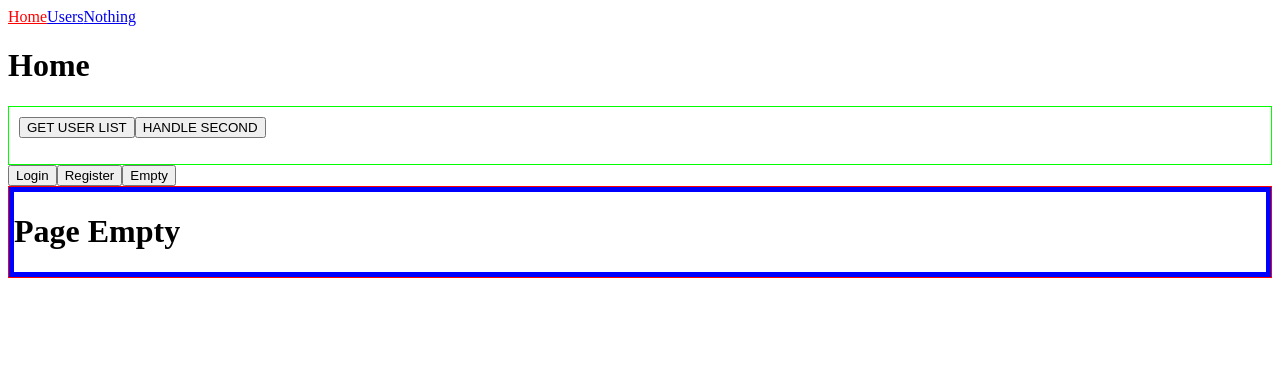
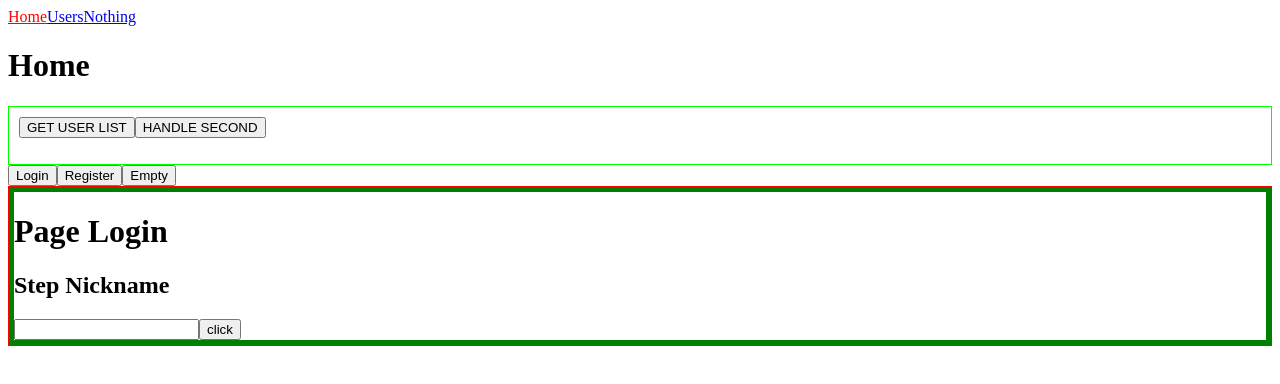
Before and after one commit to fedorovsky/react-multistep-form, a React (Create React App) app: page / in a window 1280 px wide. Shown: the top 384 px of the page. Built offline with nearby package versions, Linux system fonts and the light colour scheme.

Commit message:
added steps

```diff
--- a/src/app/multistep-form/components/PageLogin/PageLogin.tsx
+++ b/src/app/multistep-form/components/PageLogin/PageLogin.tsx
@@ -1,10 +1,25 @@
 import * as React from 'react';
+import useAppSelector from 'hooks/useAppSelector';
+import { multistepSelectors, Step } from '../../redux';
+import StepNickname from './StepNickname';
+import StepEmail from './StepEmail';
+import StepPassword from './StepPassword';
 import * as Styled from './PageLogin.styled';
 
+const StepMap = {
+  [Step.Empty]: null,
+  [Step.Nickname]: <StepNickname />,
+  [Step.Email]: <StepEmail />,
+  [Step.Password]: <StepPassword />,
+};
+
 const PageLogin = () => {
+  const step = useAppSelector(multistepSelectors.step);
+
   return (
     <Styled.Wrapper>
       <h1>Page Login</h1>
+      {StepMap[step]}
     </Styled.Wrapper>
   );
 };
--- /dev/null
+++ b/src/app/multistep-form/components/PageLogin/StepEmail/StepEmail.styled.ts
@@ -0,0 +1,3 @@
+import styled from 'styled-components';
+
+export const Wrapper = styled.div``;
--- /dev/null
+++ b/src/app/multistep-form/components/PageLogin/StepEmail/StepEmail.tsx
@@ -0,0 +1,25 @@
+import * as React from 'react';
+import useAppDispatch from 'hooks/useAppDispatch';
+import { multistepActions, Step } from '../../../redux';
+import * as Styled from './StepEmail.styled';
+
+const StepEmail = () => {
+  const dispatch = useAppDispatch();
+  const handleSubmit = (e: React.FormEvent<HTMLFormElement>) => {
+    e.preventDefault();
+    console.log(e);
+    dispatch(multistepActions.setStep(Step.Password));
+  };
+
+  return (
+    <Styled.Wrapper>
+      <h2>Step Email</h2>
+      <form onSubmit={handleSubmit}>
+        <input type="text" />
+        <input type="submit" value="click" />
+      </form>
+    </Styled.Wrapper>
+  );
+};
+
+export default StepEmail;
--- /dev/null
+++ b/src/app/multistep-form/components/PageLogin/StepEmail/index.ts
@@ -0,0 +1,3 @@
+import StepEmail from './StepEmail';
+
+export default StepEmail;
--- /dev/null
+++ b/src/app/multistep-form/components/PageLogin/StepNickname/StepNickname.styled.ts
@@ -0,0 +1,3 @@
+import styled from 'styled-components';
+
+export const Wrapper = styled.div``;
--- /dev/null
+++ b/src/app/multistep-form/components/PageLogin/StepNickname/StepNickname.tsx
@@ -0,0 +1,25 @@
+import * as React from 'react';
+import useAppDispatch from 'hooks/useAppDispatch';
+import { multistepActions, Step } from '../../../redux';
+import * as Styled from './StepNickname.styled';
+
+const StepNickname = () => {
+  const dispatch = useAppDispatch();
+  const handleSubmit = (e: React.FormEvent<HTMLFormElement>) => {
+    e.preventDefault();
+    console.log(e);
+    dispatch(multistepActions.setStep(Step.Email));
+  };
+
+  return (
+    <Styled.Wrapper>
+      <h2>Step Nickname</h2>
+      <form onSubmit={handleSubmit}>
+        <input type="text" />
+        <input type="submit" value="click" />
+      </form>
+    </Styled.Wrapper>
+  );
+};
+
+export default StepNickname;
--- /dev/null
+++ b/src/app/multistep-form/components/PageLogin/StepNickname/index.ts
@@ -0,0 +1,3 @@
+import StepNickname from './StepNickname';
+
+export default StepNickname;
--- /dev/null
+++ b/src/app/multistep-form/components/PageLogin/StepPassword/StepPassword.styled.ts
@@ -0,0 +1,3 @@
+import styled from 'styled-components';
+
+export const Wrapper = styled.div``;
--- /dev/null
+++ b/src/app/multistep-form/components/PageLogin/StepPassword/StepPassword.tsx
@@ -0,0 +1,21 @@
+import * as React from 'react';
+import * as Styled from './StepPassword.styled';
+
+const StepPassword = () => {
+  const handleSubmit = (e: React.FormEvent<HTMLFormElement>) => {
+    e.preventDefault();
+    console.log(e);
+  };
+
+  return (
+    <Styled.Wrapper>
+      <h2>Step Password</h2>
+      <form onSubmit={handleSubmit}>
+        <input type="text" />
+        <input type="submit" value="click" />
+      </form>
+    </Styled.Wrapper>
+  );
+};
+
+export default StepPassword;
--- /dev/null
+++ b/src/app/multistep-form/components/PageLogin/StepPassword/index.ts
@@ -0,0 +1,3 @@
+import StepPassword from './StepPassword';
+
+export default StepPassword;
--- a/src/app/multistep-form/index.ts
+++ b/src/app/multistep-form/index.ts
@@ -4,6 +4,7 @@ import {
   multistepActions,
   multistepSelectors,
   Page,
+  Step,
 } from './redux';
 
 export {
@@ -12,4 +13,5 @@ export {
   multistepActions,
   multistepSelectors,
   Page,
+  Step,
 };
--- a/src/app/multistep-form/redux/index.ts
+++ b/src/app/multistep-form/redux/index.ts
@@ -8,12 +8,21 @@ export enum Page {
   Register = 'Register',
 }
 
+export enum Step {
+  Empty = 'Empty',
+  Nickname = 'Nickname',
+  Email = 'Email',
+  Password = 'Password',
+}
+
 export interface Multistep {
   readonly page: Page;
+  readonly step: Step;
 }
 
 const initialState: Multistep = {
-  page: Page.Empty,
+  page: Page.Login,
+  step: Step.Nickname,
 };
 
 const multistepFormSlice = createSlice({
@@ -23,6 +32,9 @@ const multistepFormSlice = createSlice({
     setPage: (state, action: PayloadAction<Page>) => {
       state.page = action.payload;
     },
+    setStep: (state, action: PayloadAction<Step>) => {
+      state.step = action.payload;
+    },
   },
 });
 
@@ -30,6 +42,7 @@ export const stateSelector = (state: RootState): Multistep => state.multistep;
 
 export const multistepSelectors = {
   page: createSelector(stateSelector, (state) => state.page),
+  step: createSelector(stateSelector, (state) => state.step),
 };
 
 export const multistepActions = multistepFormSlice.actions;
```
